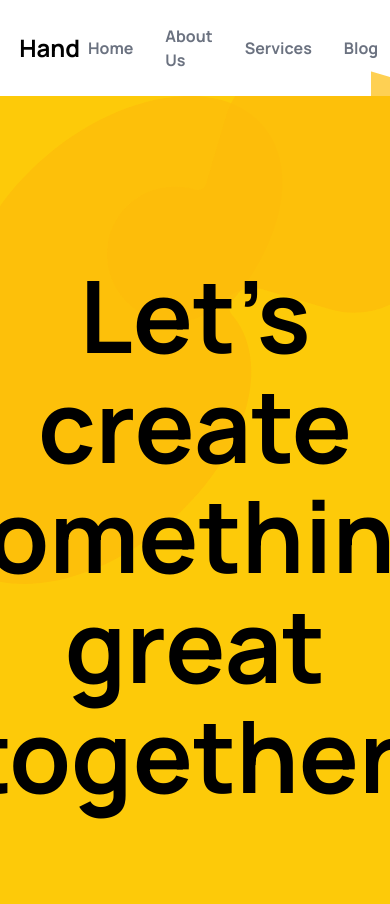
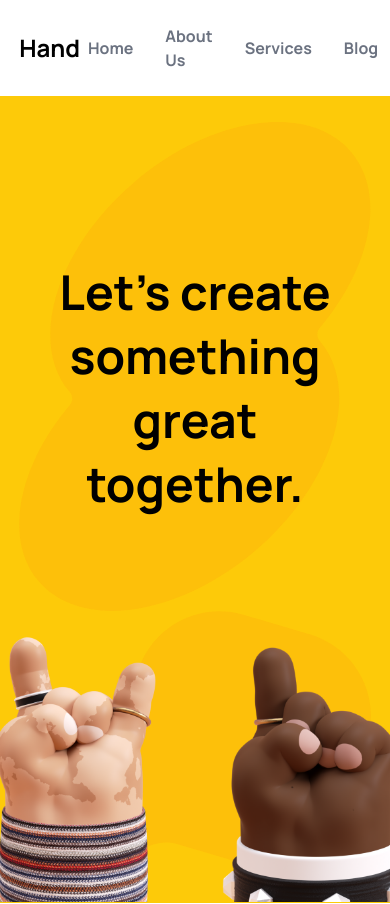
Before and after one commit to AJ1732/smg-task, a React (Vite) app: page / in a window 390 px wide. Shown: the top 904 px of the page. Built offline with nearby package versions, Linux system fonts and the light colour scheme.

Commit message:
chore: make hero page responsive

```diff
--- a/src/sections/HeroSection.tsx
+++ b/src/sections/HeroSection.tsx
@@ -11,16 +11,16 @@ const HeroSection = () => {
   return (
     <section className="full-width content-grid bg-primary-0">
       <div className="content relative flex flex-col items-center justify-between pt-[10.25rem] xl:min-h-[56.56rem]">
-        <h2 className="text-center z-10 text-[6.25rem] font-bold leading-[6.875rem]">
+        <h2 className="z-10 text-center text-5xl font-bold leading-[4rem] md:text-6xl md:leading-[5rem] lg:text-7xl lg:leading-[6.875rem] xl:text-[6.25rem]">
           Let’s create something <br /> great together.
         </h2>
 
-        <figure className="absolute inset-0 flex justify-center items-start size-full ">
-          <img src={blob_2} className="w-[32.06275rem] -mr-44" />
-          <img src={blob_1} className="w-[80.4225rem] -mt-10" />
+        <figure className="absolute inset-0 flex size-full flex-col items-start justify-center lg:flex-row">
+          <img src={blob_2} className="w-[32.06275rem] lg:-mr-44" />
+          <img src={blob_1} className="w-[80.4225rem] lg:-mt-10" />
         </figure>
 
-        <figure className="flex z-10 items-center justify-center [&>img]:max-w-[15.2rem]">
+        <figure className="z-10 flex items-center justify-center [&>img]:w-full [&>img]:max-w-[15.2rem]">
           <img src={hero_1} alt="hero image 1" />
           <img src={hero_2} alt="hero image 1" />
           <img src={hero_3} alt="hero image 1" />
```
